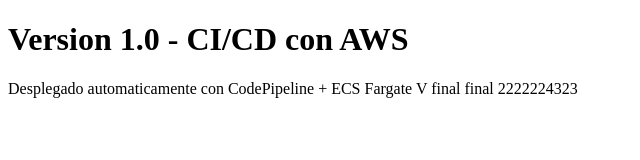
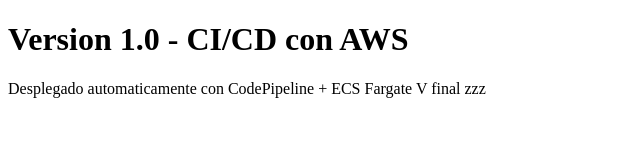
Before and after one commit to luiszlopezs/app-devops, a plain HTML site: page index.html in a window 1280 px wide. Shown: the whole page, without its empty margins (0-640 px from the left). Drawn offline with Linux system fonts and the light colour scheme.

Commit message:
prueba zzz

```diff
--- a/index.html
+++ b/index.html
@@ -5,6 +5,6 @@
 </head>
 <body>
   <h1>Version 1.0 - CI/CD con AWS</h1>
-  <p>Desplegado automaticamente con CodePipeline + ECS Fargate V final final 2222224323</p>
+  <p>Desplegado automaticamente con CodePipeline + ECS Fargate V final zzz</p>
 </body>
 </html>
```
